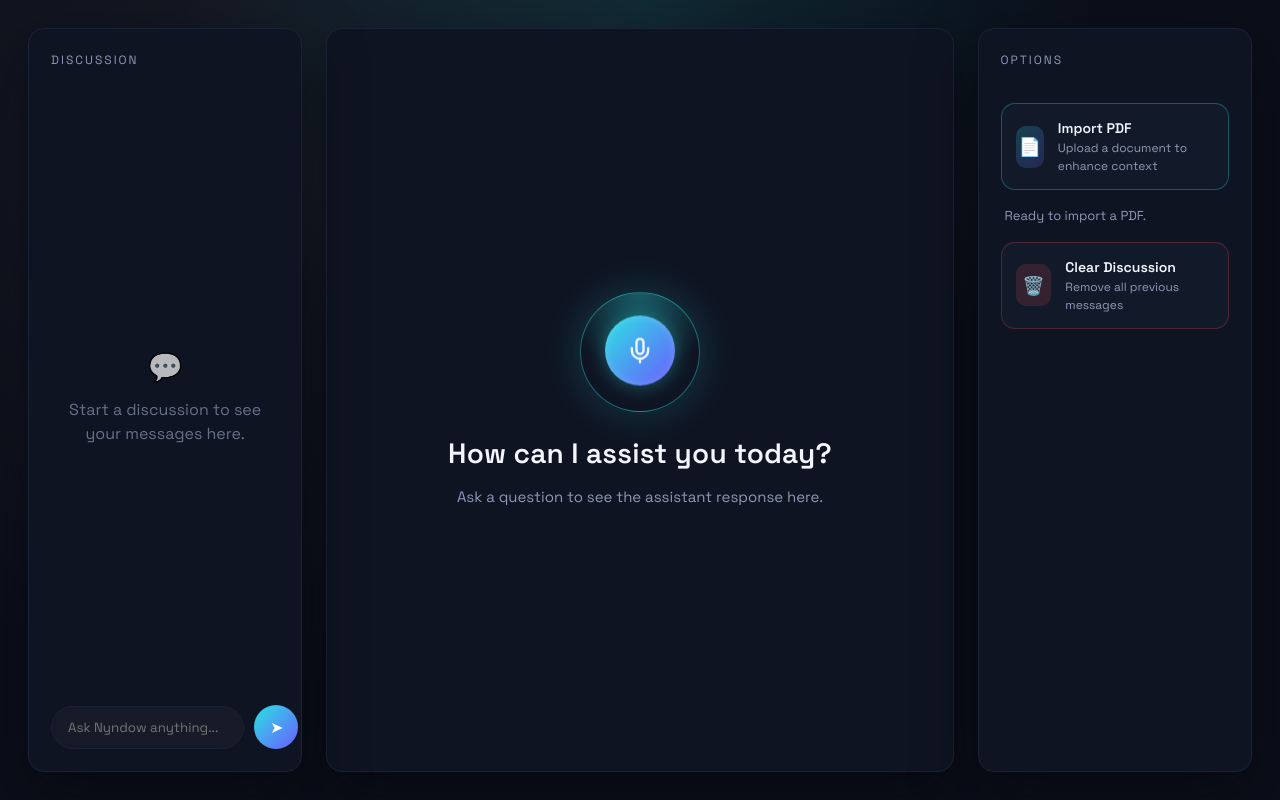
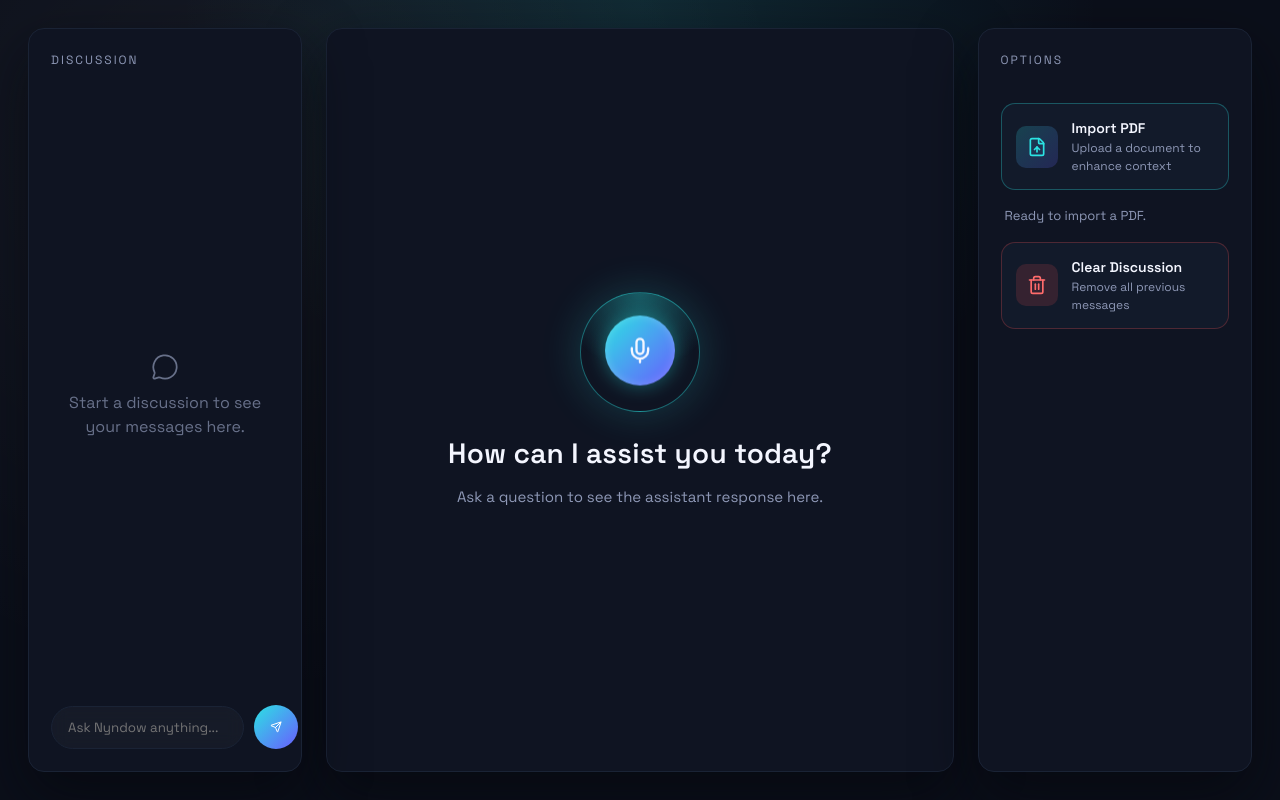
Before and after one commit to Nyndow/nyndow-assistant, a React (Vite) app in the folder frontend/: page / in a window 1280 px wide. Built offline with nearby package versions, Linux system fonts and the light colour scheme.

Commit message:
refactor: improve icons with lucid-react

```diff
--- a/frontend/src/components/DiscussionPanel.css
+++ b/frontend/src/components/DiscussionPanel.css
@@ -24,12 +24,13 @@
   color: var(--muted);
   display: flex;
   flex-direction: column;
+  align-items: center;
   gap: 10px;
   opacity: 0.7;
 }
 
-.empty-state span {
-  font-size: 28px;
+.empty-state svg {
+  color: var(--muted);
 }
 
 /* Message wrapper */
@@ -120,12 +121,13 @@
   width: 44px;
   height: 44px;
   border-radius: 50%;
-  display: grid;
-  place-items: center;
+  display: flex;
+  align-items: center;
+  justify-content: center;
   background: linear-gradient(135deg, #2be3e3, #6a5cff);
   border: none;
   color: white;
-  font-size: 16px;
+  line-height: 1;
   transition: all 0.2s ease;
 }
 
@@ -157,18 +159,12 @@
   }
 }
 
-/* Center the thinking dots and animate */
+/* Spinner animation for busy state */
 .thinking-dots {
   animation: spin 1s linear infinite;
 }
 
 @keyframes spin {
-  0% { transform: rotate(0deg); }
+  0%  { transform: rotate(0deg); }
   100% { transform: rotate(360deg); }
 }
-
-/* Override the empty state span for the Lucide icon */
-.empty-state svg {
-  color: var(--muted);
-  opacity: 0.7;
-}
--- a/frontend/src/components/DiscussionPanel.tsx
+++ b/frontend/src/components/DiscussionPanel.tsx
@@ -1,5 +1,6 @@
 import type { FormEvent } from 'react'
 import type { ChatMessage } from '../types'
+import { MessageCircle, Send, Loader2 } from 'lucide-react'
 import './Panel.css'
 import './DiscussionPanel.css'
 
@@ -27,7 +28,7 @@
       <div className="discussion-log">
         {userMessages.length === 0 ? (
           <div className="empty-state">
-            <span>💬</span>
+            <MessageCircle size={28} strokeWidth={1.5} />
             <p>Start a discussion to see your messages here.</p>
           </div>
         ) : (
@@ -53,7 +54,10 @@
           disabled={busy}
         />
         <button className="btn send" type="submit" disabled={busy}>
-          <span>{busy ? '...' : '➤'}</span>
+          {busy
+            ? <Loader2 size={18} className="thinking-dots" />
+            : <Send size={18} strokeWidth={2} />
+          }
         </button>
       </form>
     </aside>
--- a/frontend/src/components/OptionsPanel.css
+++ b/frontend/src/components/OptionsPanel.css
@@ -16,17 +16,20 @@
   transition: all 0.25s ease;
   position: relative;
   overflow: hidden;
+  user-select: none;
 }
 
-/* Icon */
+/* Icon container */
 .option-icon {
   width: 42px;
   height: 42px;
+  min-width: 42px;
   border-radius: 10px;
-  display: grid;
-  place-items: center;
-  font-size: 18px;
+  display: flex;
+  align-items: center;
+  justify-content: center;
   background: rgba(255,255,255,0.05);
+  transition: background 0.25s ease;
 }
 
 /* Text */
@@ -48,7 +51,7 @@
   box-shadow: 0 8px 24px rgba(0,0,0,0.25);
 }
 
-/* Glow sweep effect */
+/* Glow sweep */
 .option-card::after {
   content: "";
   position: absolute;
@@ -69,6 +72,14 @@
 
 .option-card.primary .option-icon {
   background: linear-gradient(135deg, rgba(43,227,227,0.2), rgba(106,92,255,0.2));
+  color: #2be3e3;
+}
+
+/* Loading state */
+.option-card.loading {
+  cursor: not-allowed;
+  opacity: 0.7;
+  pointer-events: none;
 }
 
 /* Danger (Clear) */
@@ -76,13 +87,31 @@
   border-color: rgba(255,80,80,0.25);
 }
 
+.option-card.danger .option-icon {
+  background: rgba(255,80,80,0.15);
+  color: #ff6b6b;
+}
+
 .option-card.danger:hover {
   border-color: rgba(255,80,80,0.5);
   box-shadow: 0 8px 24px rgba(255,80,80,0.2);
 }
 
-.option-card.danger .option-icon {
-  background: rgba(255,80,80,0.15);
+/* Confirm state */
+.option-card.danger.confirming {
+  border-color: rgba(255,160,0,0.5);
+  box-shadow: 0 8px 24px rgba(255,160,0,0.2);
+  animation: pulse-warning 1.2s ease infinite;
+}
+
+.option-card.danger.confirming .option-icon {
+  background: rgba(255,160,0,0.2);
+  color: #ffa000;
+}
+
+@keyframes pulse-warning {
+  0%, 100% { box-shadow: 0 0 0 0 rgba(255,160,0,0.2); }
+  50%       { box-shadow: 0 0 0 6px rgba(255,160,0,0); }
 }
 
 /* Status text */
@@ -93,23 +122,20 @@
   animation: fade-in 0.3s ease;
 }
 
-/* Optional: success / error coloring (if you pass different text) */
-.option-status.success {
-  color: #2be3a2;
+.option-status.success { color: #2be3a2; }
+.option-status.error   { color: #ff6b6b; }
+
+/* Spin animation */
+.spin {
+  animation: spin 1s linear infinite;
 }
 
-.option-status.error {
-  color: #ff6b6b;
+@keyframes spin {
+  from { transform: rotate(0deg); }
+  to   { transform: rotate(360deg); }
 }
 
-/* Animation */
 @keyframes fade-in {
-  from {
-    opacity: 0;
-    transform: translateY(4px);
-  }
-  to {
-    opacity: 1;
-    transform: translateY(0);
-  }
+  from { opacity: 0; transform: translateY(4px); }
+  to   { opacity: 1; transform: translateY(0); }
 }
--- a/frontend/src/components/OptionsPanel.tsx
+++ b/frontend/src/components/OptionsPanel.tsx
@@ -1,4 +1,6 @@
+import { useState } from 'react'
 import type { ChangeEvent, RefObject } from 'react'
+import { FileUp, Trash2, Loader2, AlertTriangle } from 'lucide-react'
 import './Panel.css'
 import './OptionsPanel.css'
 
@@ -19,15 +21,36 @@
   onClear,
   fileInputRef,
 }: OptionsPanelProps) => {
+  const [confirmClear, setConfirmClear] = useState(false)
+
+  const handleClearClick = () => {
+    if (confirmClear) {
+      onClear()
+      setConfirmClear(false)
+    } else {
+      setConfirmClear(true)
+    }
+  }
+
   return (
     <aside className="panel right">
       <div className="panel-header">OPTIONS</div>
 
-      <div className="option-card primary" onClick={onImportClick}>
-        <div className="option-icon">📄</div>
+      <div
+        className={`option-card primary${isLoading ? ' loading' : ''}`}
+        onClick={!isLoading ? onImportClick : undefined}
+        role="button"
+        aria-disabled={isLoading}
+      >
+        <div className="option-icon">
+          {isLoading
+            ? <Loader2 size={20} className="spin" />
+            : <FileUp size={20} />
+          }
+        </div>
         <div>
-          <h3>Import PDF</h3>
-          <p>Upload a document to enhance context</p>
+          <h3>{isLoading ? 'Importing…' : 'Import PDF'}</h3>
+          <p>{isLoading ? 'Processing your document' : 'Upload a document to enhance context'}</p>
         </div>
       </div>
 
@@ -41,11 +64,22 @@
         hidden
       />
 
-      <div className="option-card danger" onClick={onClear}>
-        <div className="option-icon">🗑️</div>
+      <div
+        className={`option-card danger${confirmClear ? ' confirming' : ''}`}
+        onClick={handleClearClick}
+        onBlur={() => setConfirmClear(false)}
+        role="button"
+        tabIndex={0}
+      >
+        <div className="option-icon">
+          {confirmClear
+            ? <AlertTriangle size={20} />
+            : <Trash2 size={20} />
+          }
+        </div>
         <div>
-          <h3>Clear Discussion</h3>
-          <p>Remove all previous messages</p>
+          <h3>{confirmClear ? 'Are you sure?' : 'Clear Discussion'}</h3>
+          <p>{confirmClear ? 'Click again to confirm' : 'Remove all previous messages'}</p>
         </div>
       </div>
     </aside>
```
